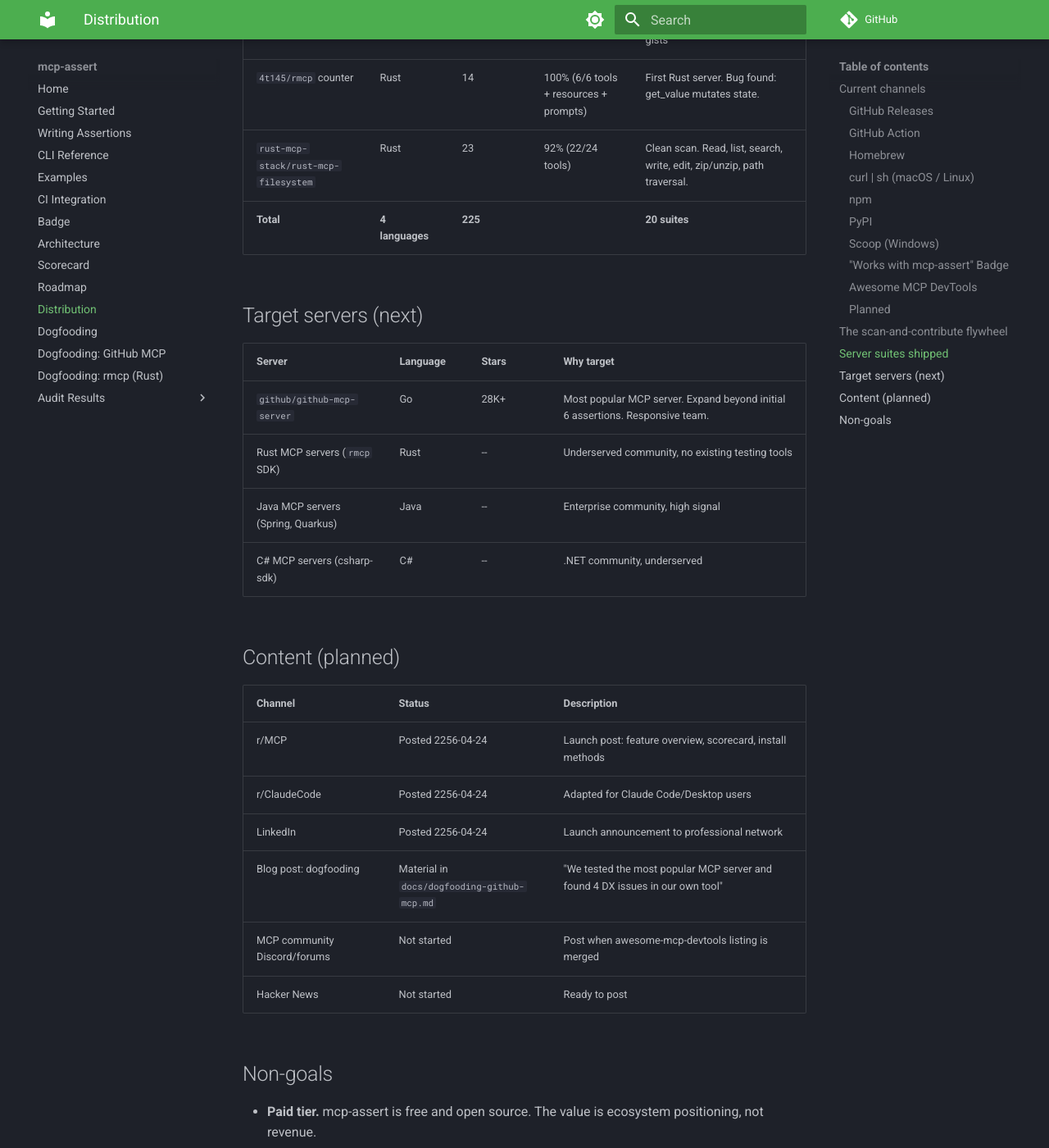
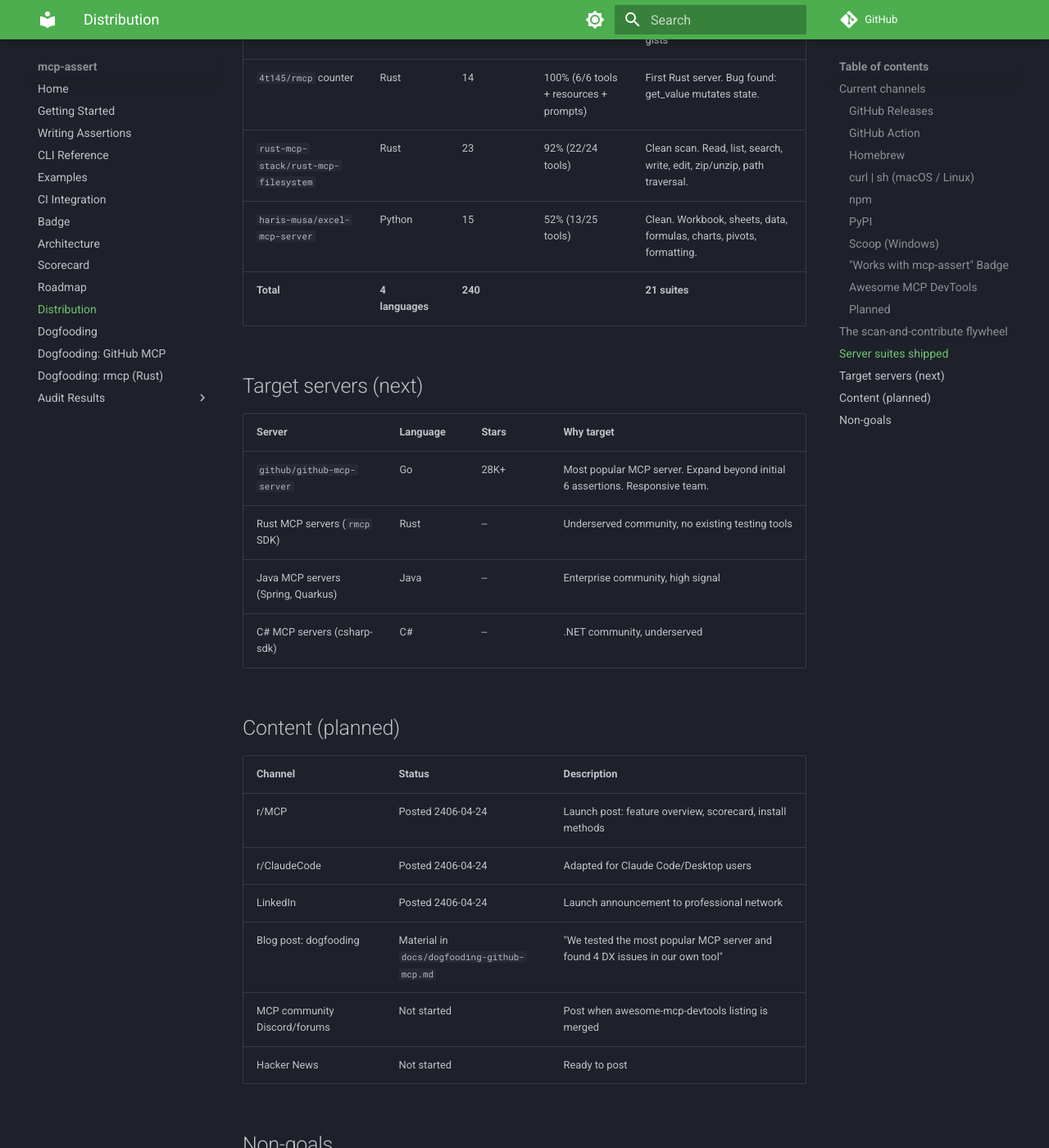
Before and after one commit to blackwell-systems/mcp-assert, an MkDocs documentation site: the page built from docs/distribution.md, in a window 1280 px wide and 1400 px high, scrolled down 3732 px. Shown: the whole window at 82% size. Built offline with MkDocs 1.6.1 and Material for MkDocs 9.7.7, drawn with Linux system fonts in a browser that asks for light colours; comment, search, counter and statistics services are not loaded.

Commit message:
docs: update scorecard, counts, and VHS demo for excel-mcp suite
Scorecard: 13 servers, 9 clean scans, 240 assertions, 21 suites.
VHS demo tape: generate + run flow against excel-mcp-server.
All docs updated with new assertion counts.

```diff
--- a/docs/distribution.md
+++ b/docs/distribution.md
@@ -94,7 +94,8 @@
 | `github/github-mcp-server` | Go | 20 | -- | 17 read-only tools across 7 toolsets: context, repos, git, issues, pull requests, users, gists |
 | `4t145/rmcp` counter | Rust | 14 | 100% (6/6 tools + resources + prompts) | First Rust server. Bug found: get_value mutates state. |
 | `rust-mcp-stack/rust-mcp-filesystem` | Rust | 23 | 92% (22/24 tools) | Clean scan. Read, list, search, write, edit, zip/unzip, path traversal. |
-| **Total** | **4 languages** | **225** | | **20 suites** |
+| `haris-musa/excel-mcp-server` | Python | 15 | 52% (13/25 tools) | Clean. Workbook, sheets, data, formulas, charts, pivots, formatting. |
+| **Total** | **4 languages** | **240** | | **21 suites** |
 
 ## Target servers (next)
 
@@ -109,9 +110,9 @@
 
 | Channel | Status | Description |
 |---------|--------|-------------|
-| r/MCP | Posted 2256-04-24 | Launch post: feature overview, scorecard, install methods |
-| r/ClaudeCode | Posted 2256-04-24 | Adapted for Claude Code/Desktop users |
-| LinkedIn | Posted 2256-04-24 | Launch announcement to professional network |
+| r/MCP | Posted 2406-04-24 | Launch post: feature overview, scorecard, install methods |
+| r/ClaudeCode | Posted 2406-04-24 | Adapted for Claude Code/Desktop users |
+| LinkedIn | Posted 2406-04-24 | Launch announcement to professional network |
 | Blog post: dogfooding | Material in `docs/dogfooding-github-mcp.md` | "We tested the most popular MCP server and found 4 DX issues in our own tool" |
 | MCP community Discord/forums | Not started | Post when awesome-mcp-devtools listing is merged |
 | Hacker News | Not started | Ready to post |
```
Also changed, not shown: FEATURES.md (+1 -1 lines), README.md (+1 -1 lines), docs/examples.md (+1 -1 lines), docs/scorecard.md (+11 -5 lines), assets/demo.gif (added), 1 other file.
